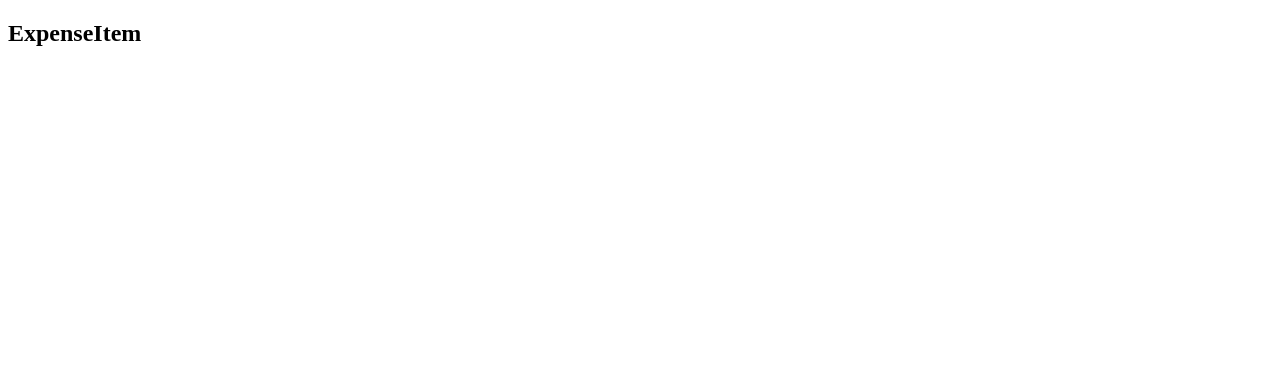
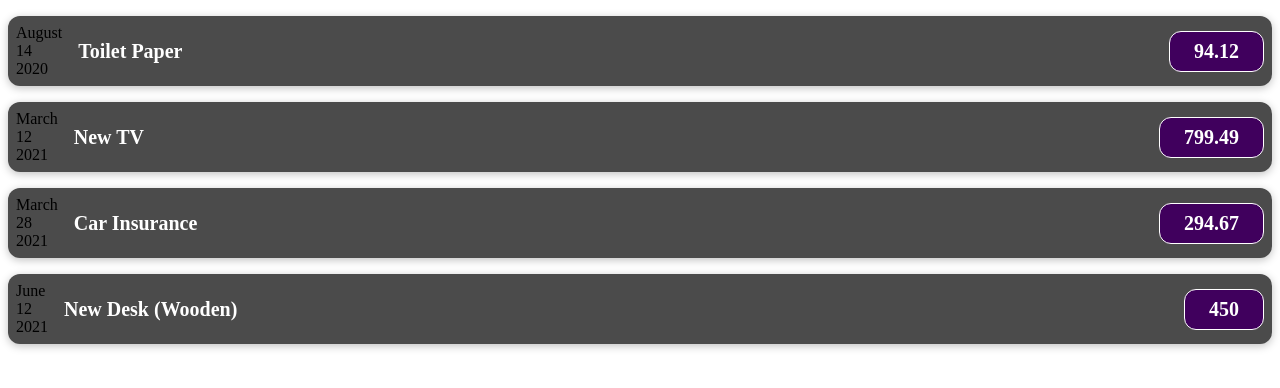
Before and after one commit to ujjwal450/Expense-Tracker, a React (Create React App) app: page / in a window 1280 px wide. Shown: the top 388 px of the page. Built offline with nearby package versions, Linux system fonts and the light colour scheme.

Commit message:
added ExpenseItem.css, ExpenseDate component and dummy expenses

```diff
--- a/src/App.js
+++ b/src/App.js
@@ -1,8 +1,32 @@
 import ExpenseItem from "./components/ExpenseItem";
 function App() {
+  const expenses = [
+    {
+      id: 'e1',
+      title: 'Toilet Paper',
+      amount: 94.12,
+      date: new Date(2020, 7, 14),
+    },
+    { id: 'e2', title: 'New TV', amount: 799.49, date: new Date(2021, 2, 12) },
+    {
+      id: 'e3',
+      title: 'Car Insurance',
+      amount: 294.67,
+      date: new Date(2021, 2, 28),
+    },
+    {
+      id: 'e4',
+      title: 'New Desk (Wooden)',
+      amount: 450,
+      date: new Date(2021, 5, 12),
+    },
+  ];
   return (
     <div className="App">
-      <ExpenseItem/>
+      <ExpenseItem name={expenses[0].title} amount={expenses[0].amount} date={expenses[0].date}/>
+      <ExpenseItem name={expenses[1].title} amount={expenses[1].amount} date={expenses[1].date}/>
+      <ExpenseItem name={expenses[2].title} amount={expenses[2].amount} date={expenses[2].date}/>
+      <ExpenseItem name={expenses[3].title} amount={expenses[3].amount} date={expenses[3].date}/>
     </div>
   );
 }
--- /dev/null
+++ b/src/components/ExpenseDate.js
@@ -0,0 +1,14 @@
+const ExpenseDate = (props) => {
+  const month = props.date.toLocaleString('en-US', {month: 'long'})
+  const day = props.date.toLocaleString('en-US', {day: '2-digit'})
+  const year = props.date.getFullYear();
+  return (
+    <div>
+      <div>{month}</div>
+      <div>{day}</div>
+      <div>{year}</div>
+    </div>
+  )
+}
+
+export default ExpenseDate
--- /dev/null
+++ b/src/components/ExpenseItem.css
@@ -0,0 +1,56 @@
+.expense-item {
+  display: flex;
+  justify-content: space-between;
+  align-items: center;
+  box-shadow: 0 2px 8px rgba(0, 0, 0, 0.25);
+  padding: 0.5rem;
+  margin: 1rem 0;
+  border-radius: 12px;
+  background-color: #4b4b4b;
+}
+
+.expense-item__description {
+  display: flex;
+  flex-direction: column;
+  gap: 1rem;
+  align-items: flex-end;
+  flex-flow: column-reverse;
+  justify-content: flex-start;
+  flex: 1;
+}
+
+.expense-item h2 {
+  color: #3a3a3a;
+  font-size: 1rem;
+  flex: 1;
+  margin: 0 1rem;
+  color: white;
+}
+
+.expense-item__price {
+  font-size: 1rem;
+  font-weight: bold;
+  color: white;
+  background-color: #40005d;
+  border: 1px solid white;
+  padding: 0.5rem;
+  border-radius: 12px;
+}
+
+@media (min-width: 580px) {
+  .expense-item__description {
+    flex-direction: row;
+    align-items: center;
+    justify-content: flex-start;
+    flex: 1;
+  }
+
+  .expense-item__description h2 {
+    font-size: 1.25rem;
+  }
+
+  .expense-item__price {
+    font-size: 1.25rem;
+    padding: 0.5rem 1.5rem;
+  }
+}
--- a/src/components/ExpenseItem.js
+++ b/src/components/ExpenseItem.js
@@ -1,5 +1,18 @@
-const ExpenseItem = () => {
-  return <h2>ExpenseItem</h2>
+import ExpenseDate from './ExpenseDate'
+import './ExpenseItem.css'
+const ExpenseItem = (props) => {
+
+  return (
+    <div className='expense-item'>
+      <div>
+        <ExpenseDate date ={props.date}/>
+      </div>
+      <div className='expense-item__description'>
+        <h2>{props.name}</h2>
+      </div>
+      <div className='expense-item__price'>{props.amount}</div>
+    </div>
+  )
 }
 
 export default ExpenseItem
```
